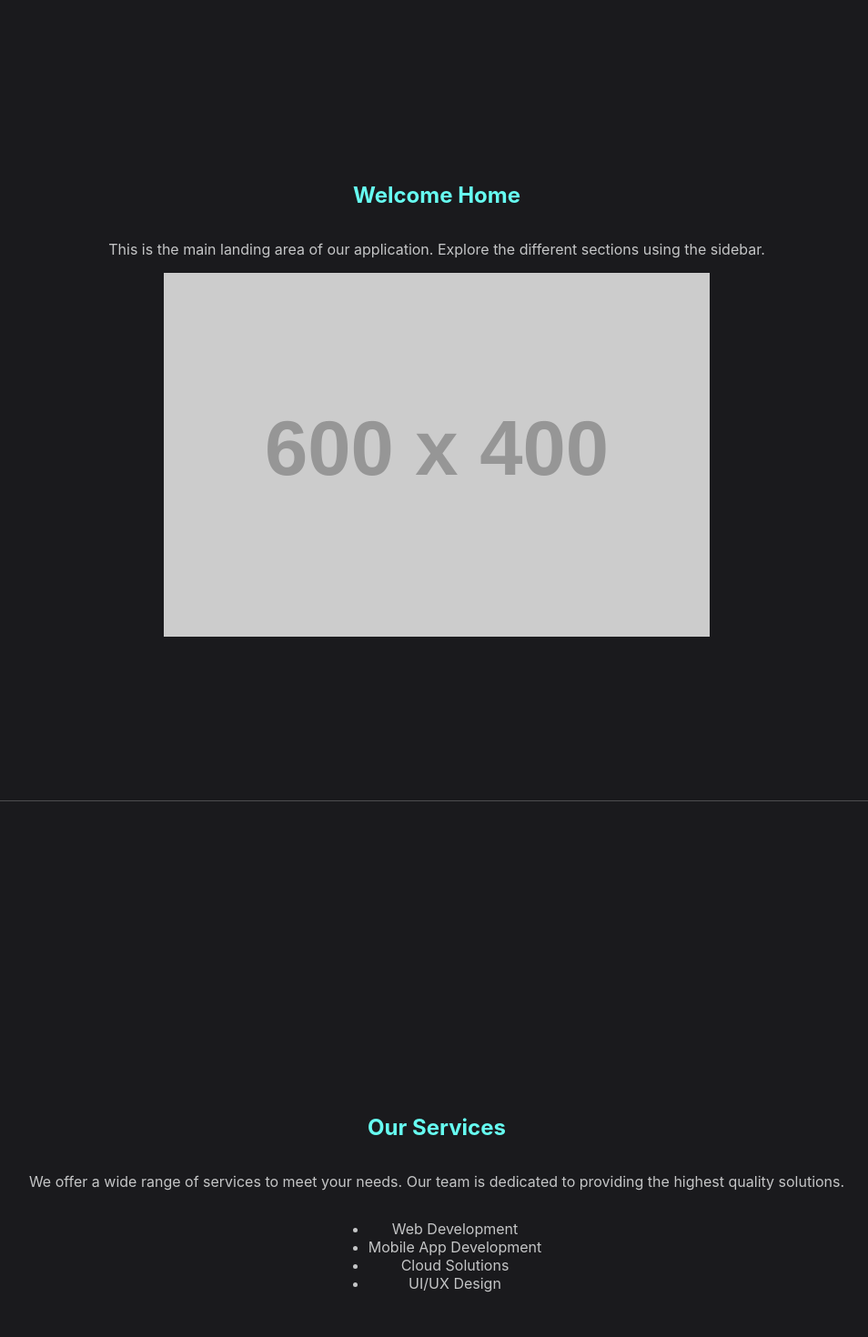
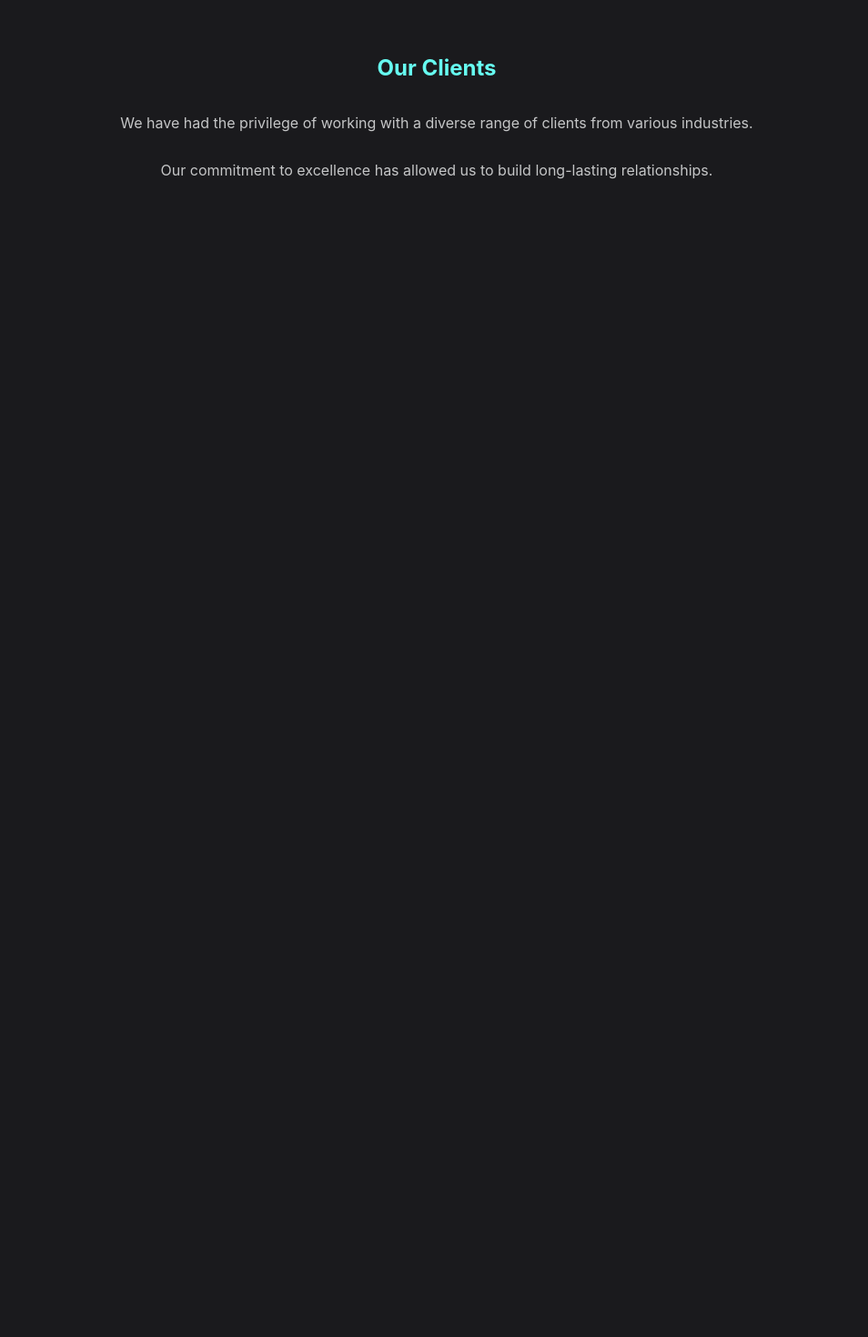
Before and after one commit to connectoniccom/Connectonic.com, a React (Create React App) app: page /clients in a window 1280 px wide. Shown: the part 80-1550 px from the top of the page at 91% size, without its empty margins (160-1114 px from the left). After the commit the page ends 880 px from the top, so only its background shows below. Built offline with nearby package versions, Linux system fonts and the light colour scheme.

Commit message:
Each contents should be sperate if user clicks home page should show con

```diff
--- a/package.json
+++ b/package.json
@@ -10,6 +10,7 @@
     "@testing-library/user-event": "^13.5.0",
     "react": "^19.1.0",
     "react-dom": "^19.1.0",
+    "react-router-dom": "^6.25.1",
     "react-scripts": "5.0.1",
     "web-vitals": "^2.1.4"
   },
--- a/src/App.css
+++ b/src/App.css
@@ -26,21 +26,15 @@ body {
   padding: 20px;
   padding-top: 80px; /* Pushes content down from the top */
   transition: margin-left 0.3s;
-  text-align: center;
 }
 
 .content-section {
-  min-height: 100vh;
+  min-height: calc(100vh - 100px);
   display: flex;
   flex-direction: column;
-  justify-content: center;
+  justify-content: flex-start;
   align-items: center;
   padding: 40px;
-  border-bottom: 1px solid var(--sidebar-hover-bg);
-}
-
-.content-section:last-child {
-  border-bottom: none;
 }
 
 .content-section h1, .content-section h2 {
--- a/src/App.js
+++ b/src/App.js
@@ -1,6 +1,11 @@
 import React, { useState, useEffect } from 'react';
+import { Routes, Route } from 'react-router-dom';
 import './App.css';
 import Sidebar from './Sidebar';
+import Home from './pages/Home';
+import Services from './pages/Services';
+import Clients from './pages/Clients';
+import Contact from './pages/Contact';
 
 function App() {
   const [sidebarOpen, setSidebarOpen] = useState(false);
@@ -41,32 +46,12 @@ function App() {
       </button>
       <Sidebar isOpen={sidebarOpen} toggleSidebar={toggleSidebar} />
       <div id="main-content">
-        <section id="home" className="content-section">
-          <h1>Welcome Home</h1>
-          <p>This is the main landing area of our application. Explore the different sections using the sidebar.</p>
-          <img src="https://placehold.co/600x400.png" alt="placeholder" data-ai-hint="futuristic city" />
-        </section>
-        <section id="services" className="content-section">
-          <h2>Our Services</h2>
-          <p>We offer a wide range of services to meet your needs. Our team is dedicated to providing the highest quality solutions.</p>
-          <ul>
-            <li>Web Development</li>
-            <li>Mobile App Development</li>
-            <li>Cloud Solutions</li>
-            <li>UI/UX Design</li>
-          </ul>
-        </section>
-        <section id="clients" className="content-section">
-          <h2>Our Clients</h2>
-          <p>We have had the privilege of working with a diverse range of clients from various industries.</p>
-          <p>Our commitment to excellence has allowed us to build long-lasting relationships.</p>
-        </section>
-        <section id="contact" className="content-section">
-          <h2>Contact Us</h2>
-          <p>Get in touch with us! We would love to hear from you.</p>
-          <p>Email: contact@example.com</p>
-          <p>Phone: (123) 456-7890</p>
-        </section>
+        <Routes>
+          <Route path="/" element={<Home />} />
+          <Route path="/services" element={<Services />} />
+          <Route path="/clients" element={<Clients />} />
+          <Route path="/contact" element={<Contact />} />
+        </Routes>
       </div>
     </div>
   );
--- a/src/Sidebar.js
+++ b/src/Sidebar.js
@@ -1,4 +1,5 @@
 import React from 'react';
+import { Link } from 'react-router-dom';
 import './Sidebar.css';
 
 function Sidebar({ isOpen, toggleSidebar }) {
@@ -11,10 +12,10 @@ function Sidebar({ isOpen, toggleSidebar }) {
   return (
     <div className={`sidebar ${isOpen ? 'open' : ''}`}>
       <button className="close-btn" onClick={toggleSidebar}>&times;</button>
-      <a href="#home" onClick={handleLinkClick}>Home</a>
-      <a href="#services" onClick={handleLinkClick}>Services</a>
-      <a href="#clients" onClick={handleLinkClick}>Clients</a>
-      <a href="#contact" onClick={handleLinkClick}>Contact</a>
+      <Link to="/" onClick={handleLinkClick}>Home</Link>
+      <Link to="/services" onClick={handleLinkClick}>Services</Link>
+      <Link to="/clients" onClick={handleLinkClick}>Clients</Link>
+      <Link to="/contact" onClick={handleLinkClick}>Contact</Link>
     </div>
   );
 }
--- a/src/index.js
+++ b/src/index.js
@@ -1,5 +1,6 @@
 import React from 'react';
 import ReactDOM from 'react-dom/client';
+import { BrowserRouter } from 'react-router-dom';
 import './index.css';
 import App from './App';
 import reportWebVitals from './reportWebVitals';
@@ -7,7 +8,9 @@ import reportWebVitals from './reportWebVitals';
 const root = ReactDOM.createRoot(document.getElementById('root'));
 root.render(
   <React.StrictMode>
-    <App />
+    <BrowserRouter>
+      <App />
+    </BrowserRouter>
   </React.StrictMode>
 );
 
--- /dev/null
+++ b/src/pages/Clients.js
@@ -0,0 +1,13 @@
+import React from 'react';
+
+function Clients() {
+  return (
+    <section id="clients" className="content-section">
+      <h2>Our Clients</h2>
+      <p>We have had the privilege of working with a diverse range of clients from various industries.</p>
+      <p>Our commitment to excellence has allowed us to build long-lasting relationships.</p>
+    </section>
+  );
+}
+
+export default Clients;
--- /dev/null
+++ b/src/pages/Contact.js
@@ -0,0 +1,14 @@
+import React from 'react';
+
+function Contact() {
+  return (
+    <section id="contact" className="content-section">
+      <h2>Contact Us</h2>
+      <p>Get in touch with us! We would love to hear from you.</p>
+      <p>Email: contact@example.com</p>
+      <p>Phone: (123) 456-7890</p>
+    </section>
+  );
+}
+
+export default Contact;
--- /dev/null
+++ b/src/pages/Home.js
@@ -0,0 +1,13 @@
+import React from 'react';
+
+function Home() {
+  return (
+    <section id="home" className="content-section">
+      <h1>Welcome Home</h1>
+      <p>This is the main landing area of our application. Explore the different sections using the sidebar.</p>
+      <img src="https://placehold.co/600x400.png" alt="placeholder" data-ai-hint="futuristic city" />
+    </section>
+  );
+}
+
+export default Home;
--- /dev/null
+++ b/src/pages/Services.js
@@ -0,0 +1,18 @@
+import React from 'react';
+
+function Services() {
+  return (
+    <section id="services" className="content-section">
+      <h2>Our Services</h2>
+      <p>We offer a wide range of services to meet your needs. Our team is dedicated to providing the highest quality solutions.</p>
+      <ul>
+        <li>Web Development</li>
+        <li>Mobile App Development</li>
+        <li>Cloud Solutions</li>
+        <li>UI/UX Design</li>
+      </ul>
+    </section>
+  );
+}
+
+export default Services;
```
Also changed, not shown: 1 other file (tests, documents, lock files or other folders).
